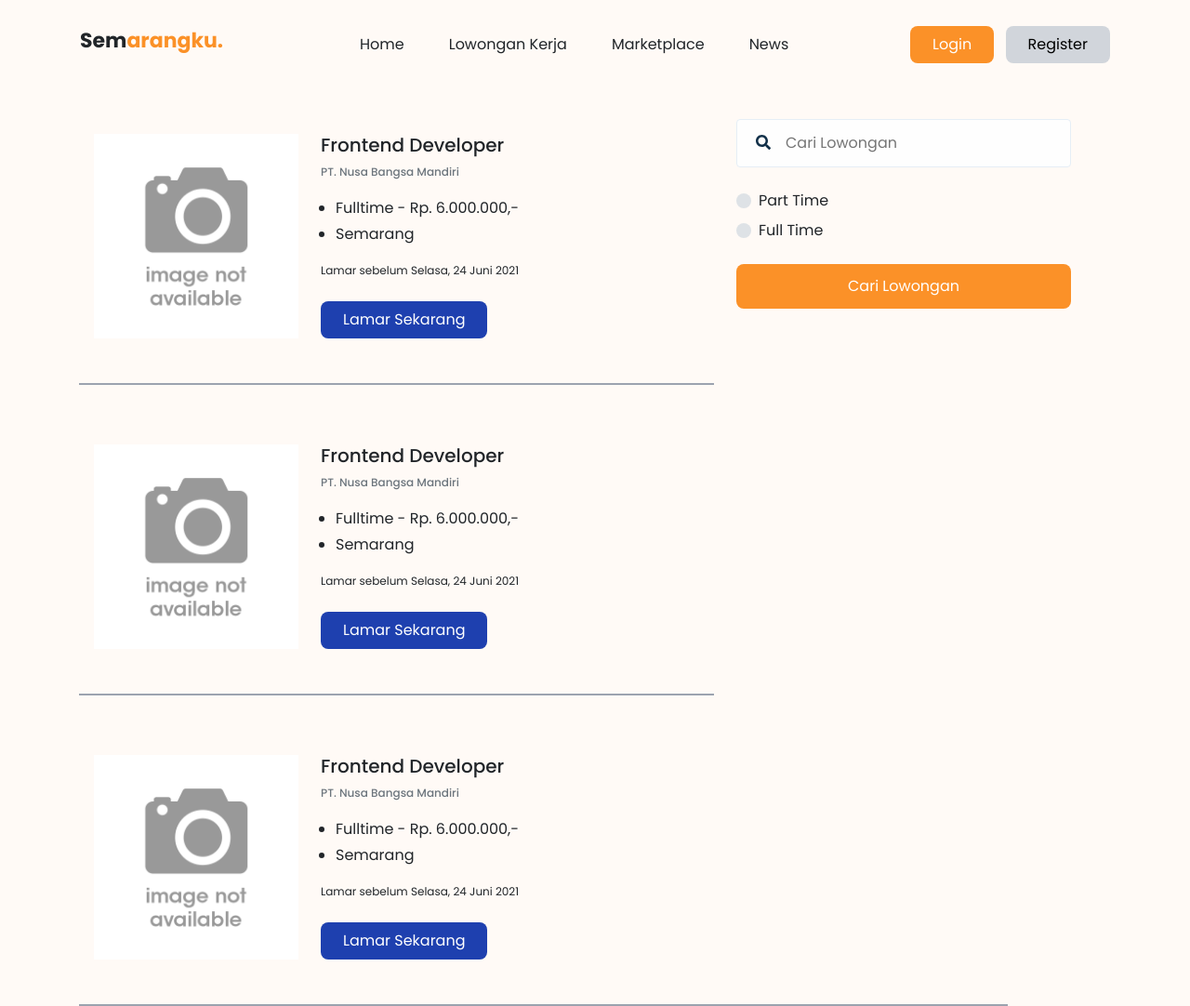
After one commit to wisnupratama24/ta-ppl, a PHP site: page /lowongan.html in a window 1280 px wide. The commit adds this page. Shown: the whole page at 93% size. Run offline with PHP 8.4, Linux system fonts and the light colour scheme; some libraries are stand-ins or nearby versions.

Commit message:
lowongan

```diff
--- a/assets/css/style.css
+++ b/assets/css/style.css
@@ -7,7 +7,34 @@
   --gray-100: #f3f4f6;
   --gray-400: #9ca3af;
 
+  --blue-800: #1e40af;
   --title: #042852;
+}
+
+/* Custom Class */
+
+.fw-300 {
+  font-weight: 300;
+}
+.fw-400 {
+  font-weight: 400;
+}
+
+.fw-500 {
+  font-weight: 500;
+}
+
+.fs-12 {
+  font-size: 12px;
+}
+
+.fs-16 {
+  font-size: 16px;
+}
+
+.text-default {
+  color: #9ca3af;
+  line-height: 1.275rem;
 }
 
 .btn-custom-primary {
@@ -18,15 +45,27 @@
   color: white;
 }
 
+.bg-blue-800 {
+  background-color: var(--blue-800);
+}
+
+.bg-blue-800:hover {
+  background-color: #1e3a8a;
+}
+
 .btn-hover-primary:hover {
   background-color: #f17c06;
 }
+
+/* End Custom Class */
 
 body {
   background-color: var(--primary);
   font-family: "Poppins", sans-serif;
 }
-
+nav {
+  background-color: var(--primary);
+}
 div.navbar {
   height: 12vh;
   display: flex;
@@ -185,6 +224,14 @@ footer {
 /* @media only screen and (min-width: 768px) and (max-width: 991px) {
 } */
 
+.custom-input-group {
+  border: none;
+  background-color: transparent;
+}
+
+input.custom-input-group:focus {
+  outline: none;
+}
 .custom-input {
   width: 100%;
   height: 52px;
@@ -224,8 +271,27 @@ footer {
 
 /* End Login */
 
+/* End Halaman Home */
+
+/* Halaman Lowongan */
+#lowongan-kerja .lowongan-right {
+  flex: 1;
+  position: fixed;
+  right: 10%;
+  width: 30%;
+  height: 100%;
+  background-color: #fffaf6;
+}
+
+#lowongan-kerja .wrap-lowongan {
+  width: 90%;
+}
+
+/* End Halaman Lowongan */
+
 /* penggunaan media query pada mobile layout */
 @media only screen and (min-width: 480px) and (max-width: 991px) {
+  /* Halaman Home */
   .hamburger {
     display: block;
   }
@@ -287,4 +353,23 @@ footer {
   #marketplace .bg-marketplace {
     text-align: center;
   }
+
+  /* End Halaman home */
+
+  #lowongan-kerja .lowongan-right {
+    position: absolute;
+    top: 15%;
+    background-color: transparent;
+    left: 0;
+    width: 100%;
+    padding-right: 1.5rem;
+  }
+
+  #lowongan-kerja .daftar-lowongan {
+    padding-top: 40%;
+  }
+
+  #lowongan-kerja .wrap-lowongan {
+    width: 100%;
+  }
 }
--- /dev/null
+++ b/lowongan.html
@@ -0,0 +1,143 @@
+<!DOCTYPE html>
+<html lang="en">
+  <head>
+    <meta charset="utf-8" />
+    <meta name="viewport" content="width=device-width, initial-scale=1, shrink-to-fit=no" />
+    <link rel="stylesheet" href="assets/vendor/bootstrap/css/bootstrap.min.css" />
+    <link rel="stylesheet" href="assets/css/style.css" />
+    <link rel="stylesheet" href="assets/vendor/owl-carousel/owl.carousel.min.css" />
+    <link rel="stylesheet" href="https://cdnjs.cloudflare.com/ajax/libs/font-awesome/5.15.3/css/all.min.css" integrity="sha512-iBBXm8fW90+nuLcSKlbmrPcLa0OT92xO1BIsZ+ywDWZCvqsWgccV3gFoRBv0z+8dLJgyAHIhR35VZc2oM/gI1w==" crossorigin="anonymous" />
+    <title>Semarang</title>
+  </head>
+  <body>
+    <nav class="fixed-top">
+      <div class="navbar container">
+        <div>
+          <h6 class="font-weight-bold" style="font-size: 22px">Sem<span style="color: #fb9128">arangku.</span></h6>
+        </div>
+        <div class="hamburger">
+          <div></div>
+          <div></div>
+          <div></div>
+        </div>
+        <div class="menus navbar-active">
+          <ul>
+            <li>Home</li>
+            <li>Lowongan Kerja</li>
+            <li>Marketplace</li>
+            <li>News</li>
+          </ul>
+
+          <div class="button-right">
+            <button class="btn btn-custom-primary btn-hover-primary">Login</button>
+            <button class="btn btn-register">Register</button>
+          </div>
+        </div>
+      </div>
+    </nav>
+
+    <main class="main" style="margin-top: 16vh">
+        <section class="container" id="lowongan-kerja" style="margin-top: 8rem;">
+            <div class="d-md-flex d-block justify-content-between">
+                <div class="daftar-lowongan d-block" style="flex: 2;">
+                    <div class="wrap-lowongan d-flex align-items-start px-3 pt-3 pb-5" style="border-bottom: 2px solid #9ca3af;">
+                        <div class="image-lowongan">
+                            <img src="./assets/img/default.jpg" alt="Gmbar Lowongan" style="width: 220px;">
+                        </div>
+                        <div class="desc-lowongan ml-4">
+                            <div class="title">
+                                <h5>Frontend Developer</h5>
+                                <p class="text-secondary fs-12 fw-500">PT. Nusa Bangsa Mandiri</p>
+                            </div>
+                            <div class="desc">
+                                <ul class="ml-0 pl-3" style="line-height: 1.75rem;">
+                                    <li>Fulltime - Rp. 6.000.000,-</li>
+                                    <li>Semarang</li>
+                                </ul>
+                            </div>
+                            <p class="fw-400 fs-12">Lamar sebelum Selasa, 24 Juni 2021</p>
+                            <button class="btn bg-blue-800 btn-custom-primary mt-2 ">Lamar Sekarang</button>
+                        </div>
+
+                    </div>
+
+                    <div class="wrap-lowongan mt-5 d-flex align-items-start px-3 pt-3 pb-5" style="border-bottom: 2px solid #9ca3af;">
+                        <div class="image-lowongan">
+                            <img src="./assets/img/default.jpg" alt="Gmbar Lowongan" style="width: 220px;">
+                        </div>
+                        <div class="desc-lowongan ml-4">
+                            <div class="title">
+                                <h5>Frontend Developer</h5>
+                                <p class="text-secondary fs-12 fw-500">PT. Nusa Bangsa Mandiri</p>
+                            </div>
+                            <div class="desc">
+                                <ul class="ml-0 pl-3" style="line-height: 1.75rem;">
+                                    <li>Fulltime - Rp. 6.000.000,-</li>
+                                    <li>Semarang</li>
+                                </ul>
+                            </div>
+                            <p class="fw-400 fs-12">Lamar sebelum Selasa, 24 Juni 2021</p>
+                            <button class="btn bg-blue-800 btn-custom-primary mt-2 ">Lamar Sekarang</button>
+                        </div>
+
+                    </div>
+
+
+                    <div class="wrap-lowongan mt-5 d-flex align-items-start px-3 pt-3 pb-5" style="border-bottom: 2px solid #9ca3af;">
+                        <div class="image-lowongan">
+                            <img src="./assets/img/default.jpg" alt="Gmbar Lowongan" style="width: 220px;">
+                        </div>
+                        <div class="desc-lowongan ml-4">
+                            <div class="title">
+                                <h5>Frontend Developer</h5>
+                                <p class="text-secondary fs-12 fw-500">PT. Nusa Bangsa Mandiri</p>
+                            </div>
+                            <div class="desc">
+                                <ul class="ml-0 pl-3" style="line-height: 1.75rem;">
+                                    <li>Fulltime - Rp. 6.000.000,-</li>
+                                    <li>Semarang</li>
+                                </ul>
+                            </div>
+                            <p class="fw-400 fs-12">Lamar sebelum Selasa, 24 Juni 2021</p>
+                            <button class="btn bg-blue-800 btn-custom-primary mt-2 ">Lamar Sekarang</button>
+                        </div>
+
+                    </div>
+
+
+                </div>
+                <div class="lowongan-right pl-4" >
+                    <div>
+                        <div class="custom-input d-flex align-items-center">
+                            <span>
+                                <i class="fas fa-search"></i>
+                            </span>
+                            <input type="text" class="custom-input-group pl-3" placeholder="Cari Lowongan" />
+                        </div>
+                    </div>
+
+                    <div class="">
+                        <div class="custom-control custom-radio" >
+                            <input type="radio" id="parttime" name="jenis-lowongan" class="custom-control-input">
+                            <label class="custom-control-label" for="parttime">Part Time</label>
+                        </div>
+                        <div class="custom-control custom-radio mt-2">
+                            <input type="radio" id="fulltime" name="jenis-lowongan" class="custom-control-input">
+                            <label class="custom-control-label" for="fulltime">Full Time</label>
+                        </div>
+
+                        <button style="padding: 0.75rem 0;" class="btn mt-4 btn-custom-primary btn-block">Cari Lowongan</button>
+                    </div>
+                </div>
+            </div>
+        </section>
+    </main>
+
+    <script src="./assets/jquery-3.6.0.min.js"></script>
+    <script src="https://cdnjs.cloudflare.com/ajax/libs/font-awesome/5.15.3/js/all.min.js" integrity="sha512-RXf+QSDCUQs5uwRKaDoXt55jygZZm2V++WUZduaU/Ui/9EGp3f/2KZVahFZBKGH0s774sd3HmrhUy+SgOFQLVQ==" crossorigin="anonymous"></script>
+    <script src="./assets/vendor/owl-carousel/owl.carousel.min.js"></script>
+    <script src="https://cdnjs.cloudflare.com/ajax/libs/popper.js/1.12.9/umd/popper.min.js" integrity="sha384-ApNbgh9B+Y1QKtv3Rn7W3mgPxhU9K/ScQsAP7hUibX39j7fakFPskvXusvfa0b4Q" crossorigin="anonymous"></script>
+    <script src="./assets/vendor/bootstrap/js/bootstrap.min.js"></script>
+
+  </body>
+</html>
--- a/register.html
+++ b/register.html
@@ -52,10 +52,6 @@
                 </div>
                     <input type="text" class="form-control" aria-label="Default" id="telp">
                 </div>
-
-
-
-
                     <button style="padding: 0.75rem 0;" class="btn mt-4 btn-custom-primary btn-block">Register</button>
                 </div>
             </form>
```
Also changed, not shown: index.html (+13 -29 lines), assets/img/default.jpg (added).
